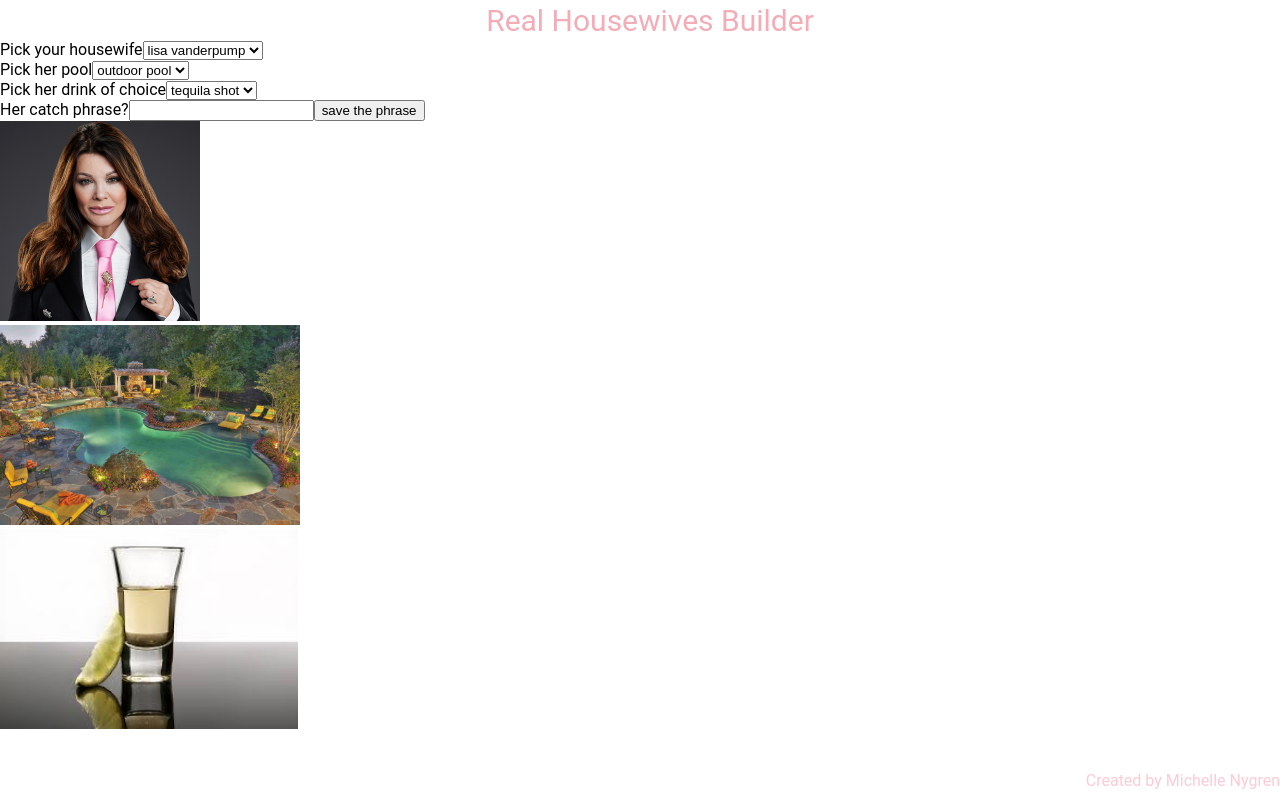
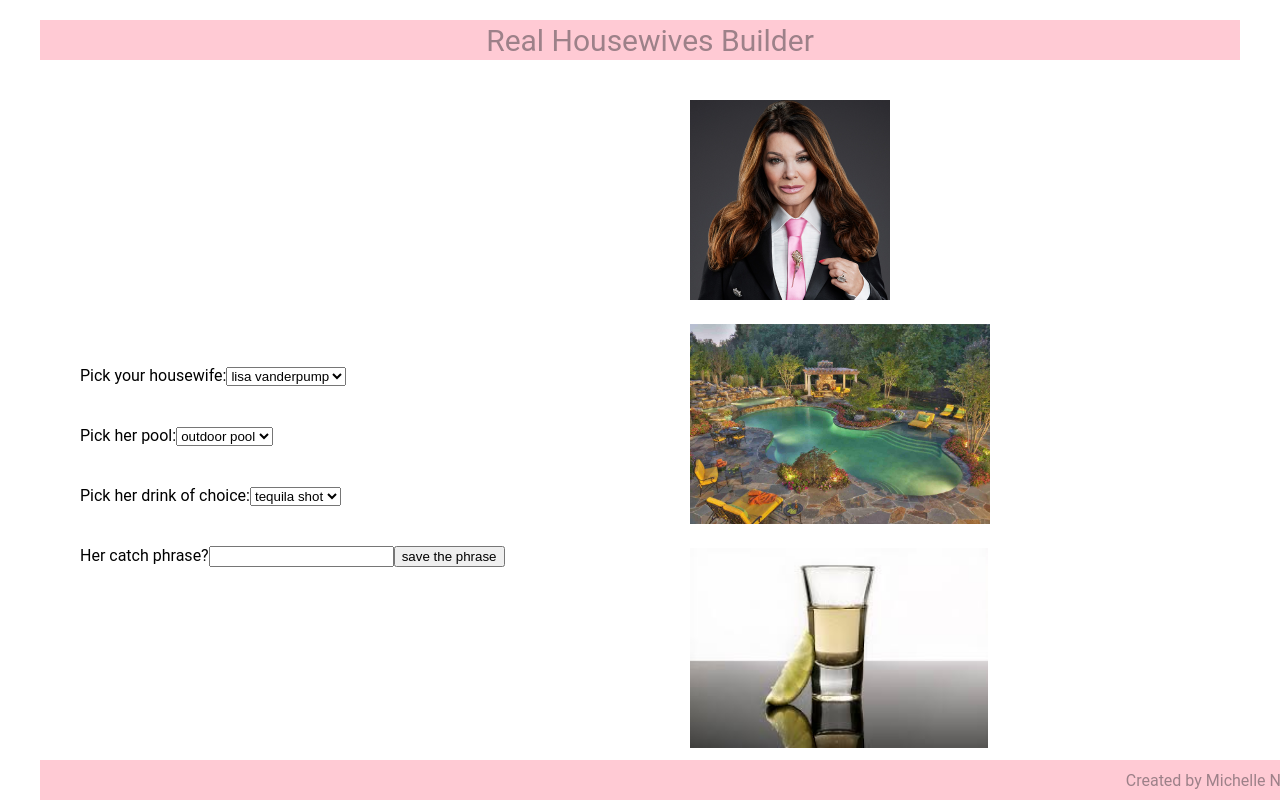
Before and after one commit to michellerenehey/react-character-designer, a React (Create React App) app: page / in a window 1280 px wide. Shown: the top 800 px of the page. Built offline with nearby package versions, Linux system fonts and the light colour scheme.

Commit message:
styling of stats component

```diff
--- a/src/components/Displayer/Displayer.css
+++ b/src/components/Displayer/Displayer.css
@@ -1,3 +1,7 @@
+.displayer {
+  grid-column: 2/3;
+  grid-row: 1/2;
+}
 img {
   height: 200px;
 }
--- a/src/components/Displayer/Displayer.js
+++ b/src/components/Displayer/Displayer.js
@@ -2,7 +2,7 @@ import './Displayer.css';
 
 export default function Displayer({ head, pool, drink, phrase }) {
   return (
-    <>
+    <div className="displayer">
       <div>
         <img src={`${process.env.PUBLIC_URL}/images/${head}.jpeg`} />
       </div>
@@ -15,6 +15,6 @@ export default function Displayer({ head, pool, drink, phrase }) {
       <div>
         <p style={{ color: 'green', fontSize: '100px' }}>{phrase}</p>
       </div>
-    </>
+    </div>
   );
 }
--- a/src/components/Layout/Footer/Footer.css
+++ b/src/components/Layout/Footer/Footer.css
@@ -1,7 +1,7 @@
 footer {
-  color: var(--color3);
+  color: var(--color5);
   height: 40px;
-  background-color: var(--color2);
+  background-color: var(--color3);
   display: flex;
   align-items: center;
   justify-content: flex-end;
--- a/src/components/Layout/Header/Header.css
+++ b/src/components/Layout/Header/Header.css
@@ -1,7 +1,7 @@
 header {
   height: 40px;
-  background-color: var(--color2);
-  color: var(--color4);
+  background-color: var(--color3);
+  color: var(--color5);
   font-size: 30px;
   display: flex;
   align-items: center;
--- a/src/components/Selector/Selector.css
+++ b/src/components/Selector/Selector.css
@@ -0,0 +1,17 @@
+.selector {
+  /* grid-area: selector; */
+  grid-column: 1/2;
+  grid-row: 1/2;
+  display: flex;
+  flex-direction: column;
+  justify-content: center;
+}
+
+div {
+  margin: 20px;
+}
+
+.choices {
+  justify-content: center;
+  align-items: center;
+}
--- a/src/components/Selector/Selector.js
+++ b/src/components/Selector/Selector.js
@@ -35,36 +35,36 @@ export default function Selector({
   };
 
   return (
-    <>
-      <div>
-        <label>Pick your housewife</label>
+    <div className="selector">
+      <div className="choices">
+        <label>Pick your housewife:</label>
         <select value={head} onChange={handleHead}>
           <option value="kim">kim richards</option>
           <option value="kyle">kyle richards</option>
           <option value="lisa">lisa vanderpump</option>
         </select>
       </div>
-      <div>
-        <label>Pick her pool</label>
+      <div className="choices">
+        <label>Pick her pool:</label>
         <select value={pool} onChange={handlePool}>
           <option value="indoor">indoor pool</option>
           <option value="outdoor">outdoor pool</option>
           <option value="rooftop">rooftop pool</option>
         </select>
       </div>
-      <div>
-        <label>Pick her drink of choice</label>
+      <div className="choices">
+        <label>Pick her drink of choice:</label>
         <select value={drink} onChange={handleDrink}>
           <option value="wine">white wine</option>
           <option value="tequila">tequila shot</option>
           <option value="champ">champers</option>
         </select>
       </div>
-      <div>
+      <div className="choices">
         <label>Her catch phrase?</label>
         <input type="text" value={phrase} onChange={(e) => setPhrase(e.target.value)} />
         <button onClick={handleClick}>save the phrase</button>
       </div>
-    </>
+    </div>
   );
 }
--- a/src/components/Stats/Stats.css
+++ b/src/components/Stats/Stats.css
@@ -0,0 +1,7 @@
+.stats {
+  /* grid-area: stats; */
+  grid-column: 1/3;
+  grid-row: 2/3;
+  justify-content: center;
+  align-items: center;
+}
--- a/src/components/Stats/Stats.js
+++ b/src/components/Stats/Stats.js
@@ -1,8 +1,8 @@
-import './Stats.js';
+import './Stats.css';
 
 export default function Stats({ headCount, poolCount, drinkCount, phraseList }) {
   return (
-    <div>
+    <div className="stats">
       <p>You have changed the character {headCount} time(s).</p>
       <p>You have changed the pool {poolCount} time(s).</p>
       <p>You have changed drinks {drinkCount} time(s).</p>
--- a/src/views/Home/Home.css
+++ b/src/views/Home/Home.css
@@ -0,0 +1,11 @@
+main {
+  display: grid;
+  grid-template-columns: 1fr 1fr;
+  grid-template-rows: 1fr 0.5fr;
+  /* grid-template-areas:
+    'selector displayer'
+    'stats stats'; */
+  grid-gap: 20px;
+  justify-content: center;
+  align-items: center;
+}
```
